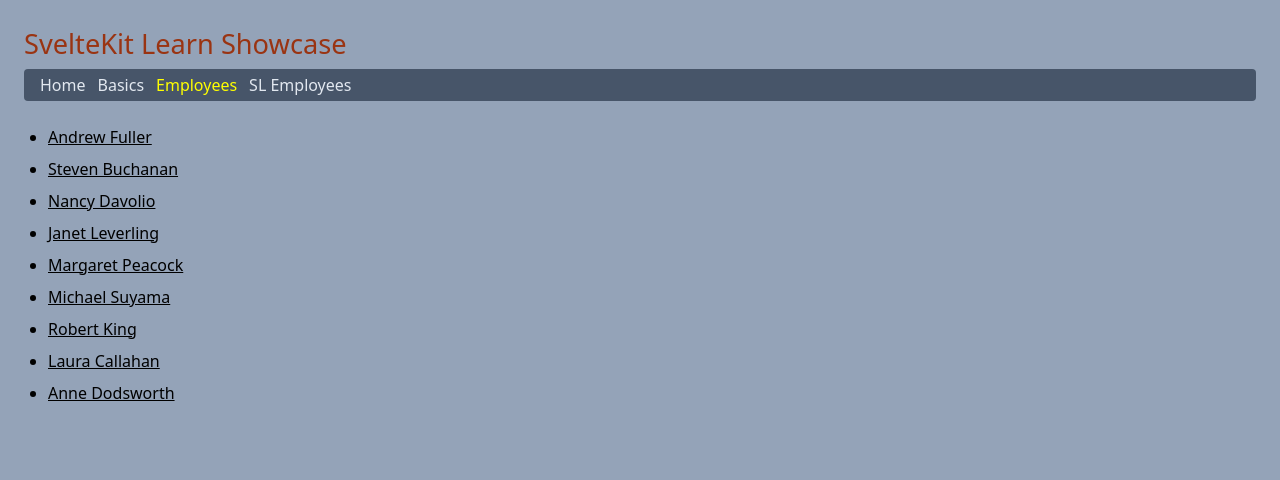
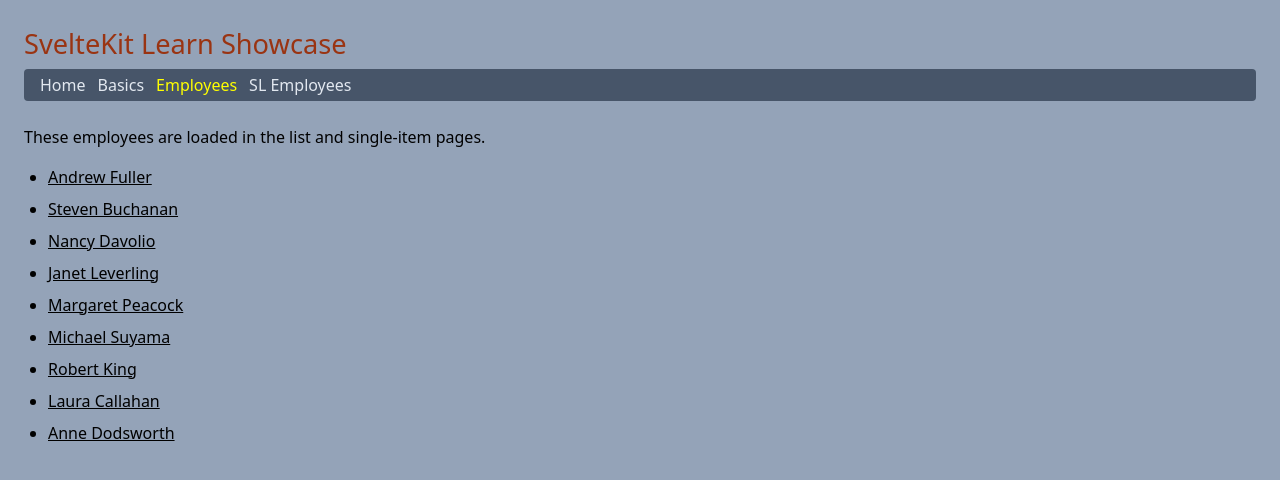
Before and after one commit to edwardtanguay/sveltekit-learn-showcase, a SvelteKit app: page /employees in a window 1280 px wide. Shown: the top 480 px of the page. Built offline with nearby package versions, Linux system fonts and the light colour scheme.

Commit message:
with notes

```diff
--- a/src/routes/employees/+page.svelte
+++ b/src/routes/employees/+page.svelte
@@ -2,7 +2,9 @@
 	import employees from '../../data/employees.json';
 </script>
 
-<ul class="list-disc ml-6 mt-6">
+<p class="mt-6 mb-4">These employees are loaded in the list and single-item pages.</p>
+
+<ul class="list-disc ml-6">
 	{#each employees as employee}
 		<li class="mb-2">
 			<a href={`/employees/${employee.employeeID}`} class="underline"
--- a/src/routes/serverloadedemployees/+page.svelte
+++ b/src/routes/serverloadedemployees/+page.svelte
@@ -1,6 +1,8 @@
 <script lang="ts">
 	export let data;
 </script>
+
+<p class="mt-6 mb-4">These employees are loaded in server-side loading pages.</p>
 
 <ul class="list-disc ml-6 mt-6">
 	{#each data.employees as employee}
```
